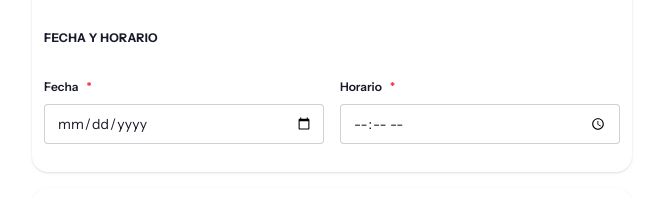
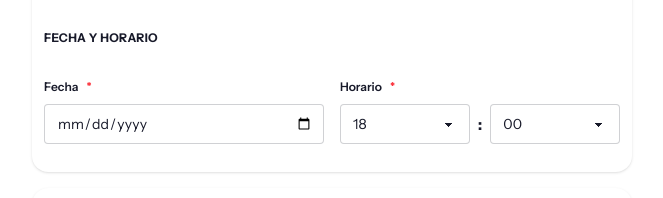
Before and after one commit to GadielHernandez/events-manager, a Next.js app: page /checkout in a window 1280 px wide. Shown: the part 1200-1398 px from the top of the page, without its empty margins (0-663 px from the left). Built offline with nearby package versions, Linux system fonts and the light colour scheme.

Commit message:
fix: update inputs numbers to select

```diff
--- a/components/Bundles/Card/SelectQuantity.tsx
+++ b/components/Bundles/Card/SelectQuantity.tsx
@@ -37,24 +37,19 @@ const SelectQuantity = ({
                 </p>
 
                 <div className="mt-6">
-                    <input
-                        type="number"
-                        min={1}
-                        max={max}
+                    <select
                         value={quantity}
-                        onChange={(e) =>
-                            setQuantity(
-                                Math.min(
-                                    max,
-                                    Math.max(1, Number(e.target.value))
-                                )
+                        onChange={(e) => setQuantity(Number(e.target.value))}
+                        className="select select-bordered w-full"
+                    >
+                        {Array.from({ length: max }, (_, i) => i + 1).map(
+                            (n) => (
+                                <option key={n} value={n}>
+                                    {n} {unit}
+                                </option>
                             )
-                        }
-                        className="input input-bordered w-full"
-                    />
-                    <p className="text-xs opacity-60 mt-1">
-                        Máximo permitido: {max} {unit}
-                    </p>
+                        )}
+                    </select>
                 </div>
 
                 <div className="modal-action">
--- a/components/Checkout/CheckoutCards/EventData.tsx
+++ b/components/Checkout/CheckoutCards/EventData.tsx
@@ -2,6 +2,7 @@ import React from 'react'
 import BaseCard from './BaseCard'
 import InputField from '@/components/Common/DataInput/InputField'
 import SelectInput from '@/components/Common/DataInput/SelectInput'
+import TimeSelect from '@/components/Common/DataInput/TimeSelect'
 import FormElement from '@/components/Common/Form/FormElement'
 import { EVENT_TYPES } from '@/lib/types'
 
@@ -37,9 +38,8 @@ const EventData = () => {
                     name="EventDate"
                     required={true}
                 />
-                <InputField
-                    legend="Horario "
-                    type="time"
+                <TimeSelect
+                    legend="Horario"
                     name="EventTime"
                     required={true}
                 />
--- /dev/null
+++ b/components/Common/DataInput/TimeSelect.tsx
@@ -0,0 +1,64 @@
+'use client'
+import React, { useState } from 'react'
+
+const HOURS = Array.from({ length: 24 }, (_, i) => i)
+const MINUTES = [0, 15, 30, 45]
+const pad = (n: number) => String(n).padStart(2, '0')
+
+type TimeSelectProps = {
+    name: string
+    legend?: string
+    required?: boolean
+    defaultHour?: number
+    defaultMinute?: number
+}
+
+const TimeSelect = ({
+    name,
+    legend,
+    required = false,
+    defaultHour = 18,
+    defaultMinute = 0,
+}: TimeSelectProps) => {
+    const [hour, setHour] = useState(defaultHour)
+    const [minute, setMinute] = useState(defaultMinute)
+
+    return (
+        <fieldset className="fieldset">
+            {legend && (
+                <legend className="fieldset-legend">
+                    {legend}{' '}
+                    {required && <span className="text-red-500">*</span>}
+                </legend>
+            )}
+            <div className="flex items-center gap-1">
+                <select
+                    className="select w-full"
+                    value={hour}
+                    onChange={(e) => setHour(Number(e.target.value))}
+                >
+                    {HOURS.map((h) => (
+                        <option key={h} value={h}>
+                            {pad(h)}
+                        </option>
+                    ))}
+                </select>
+                <span className="font-bold text-base px-1">:</span>
+                <select
+                    className="select w-full"
+                    value={minute}
+                    onChange={(e) => setMinute(Number(e.target.value))}
+                >
+                    {MINUTES.map((m) => (
+                        <option key={m} value={m}>
+                            {pad(m)}
+                        </option>
+                    ))}
+                </select>
+            </div>
+            <input type="hidden" name={name} value={`${pad(hour)}:${pad(minute)}`} />
+        </fieldset>
+    )
+}
+
+export default TimeSelect
```
